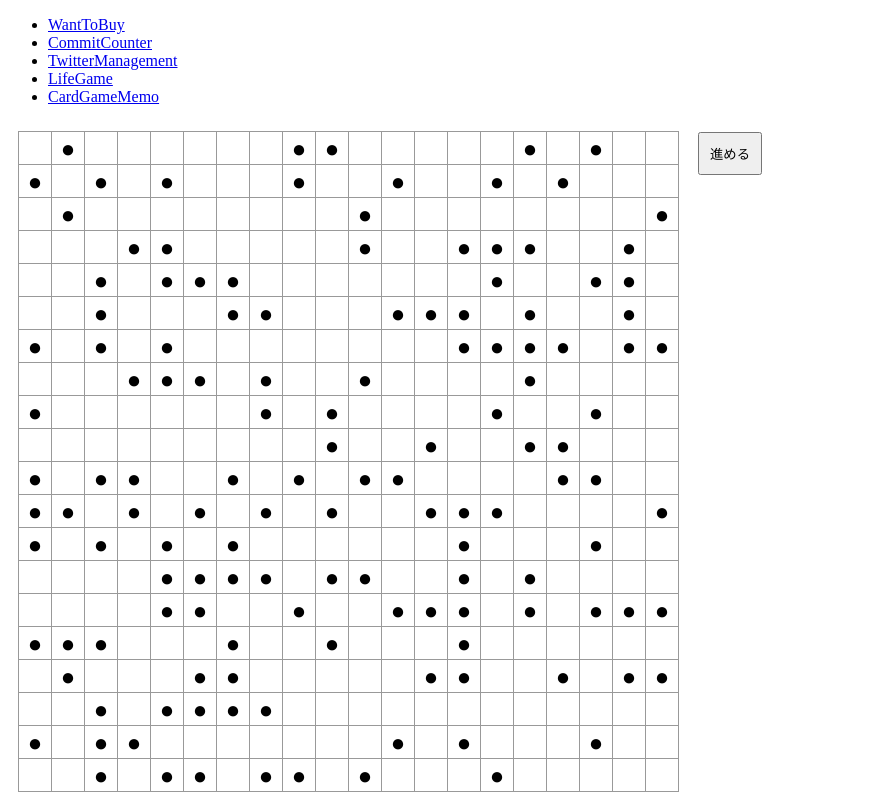
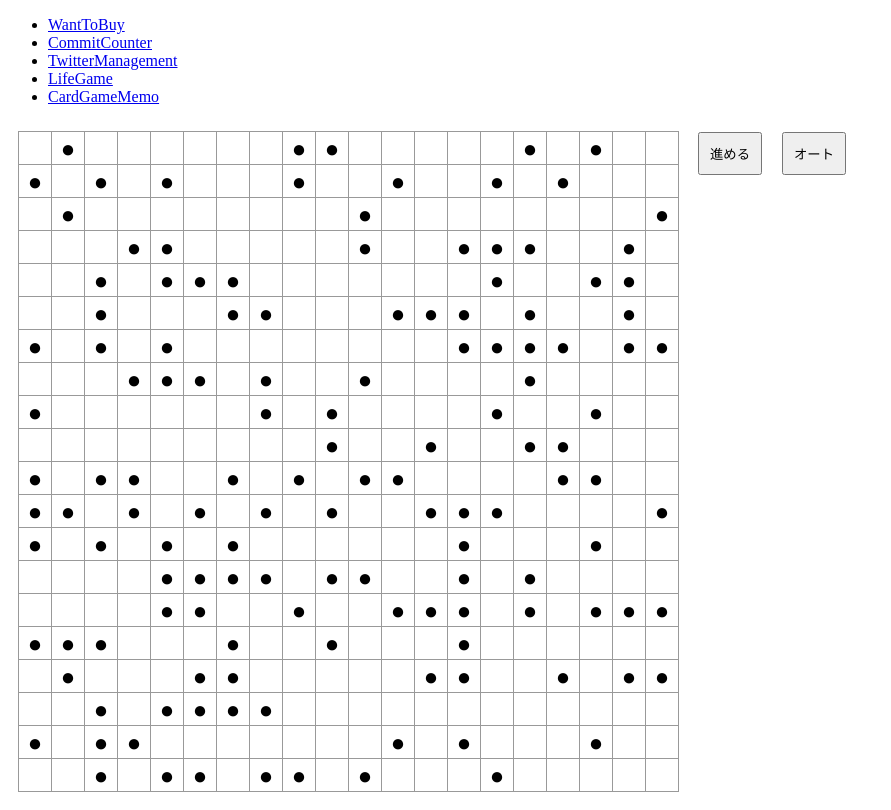
Before and after one commit to SparrowDev514/react-ts-project, a React (Vite) app: page /lifeGame in a window 1280 px wide. Shown: the whole page, without its empty margins (0-891 px from the left). Built offline with nearby package versions, Linux system fonts and the light colour scheme.

Commit message:
オート追加

```diff
--- a/src/pages/LifeGame.tsx
+++ b/src/pages/LifeGame.tsx
@@ -8,6 +8,10 @@ interface BoardProps {
 
 interface NextStep {
   nextStep: React.MouseEventHandler<HTMLButtonElement> | undefined;
+}
+
+interface AutoStep {
+  autoStep: React.MouseEventHandler<HTMLButtonElement> | undefined;
 }
 
 // グローバル変数
@@ -142,6 +146,18 @@ const NextStepButton = (props: NextStep) => {
   );
 };
 
+const AutoStepButton = (props: AutoStep) => {
+  return (
+    <button
+      className="autoStepButton"
+      style={autoStepButtonStyle}
+      onClick={props.autoStep}
+    >
+      オート
+    </button>
+  );
+};
+
 export default class LifeGame extends React.Component<object, BoardProps> {
   constructor(props: object) {
     super(props);
@@ -154,6 +170,13 @@ export default class LifeGame extends React.Component<object, BoardProps> {
   NextStep = () => {
     const step = this.state.step + 1;
     this.setState({ step: step });
+    console.log(this.state.step);
+  };
+
+  AutoStep = () => {
+    for (let i = 1; i < 20000; i++) {
+      setTimeout(this.NextStep);
+    }
   };
 
   render() {
@@ -168,6 +191,7 @@ export default class LifeGame extends React.Component<object, BoardProps> {
         />
         <div>
           <NextStepButton nextStep={this.NextStep} />
+          <AutoStepButton autoStep={this.AutoStep} />
         </div>
       </div>
     );
@@ -188,7 +212,7 @@ const nextStepButtonStyle = {
   padding: "10px",
   margin: "10px",
 };
-// const autoStepButtonStyle = {
-//   padding: "10px",
-//   margin: "10px",
-// };
+const autoStepButtonStyle = {
+  padding: "10px",
+  margin: "10px",
+};
```
